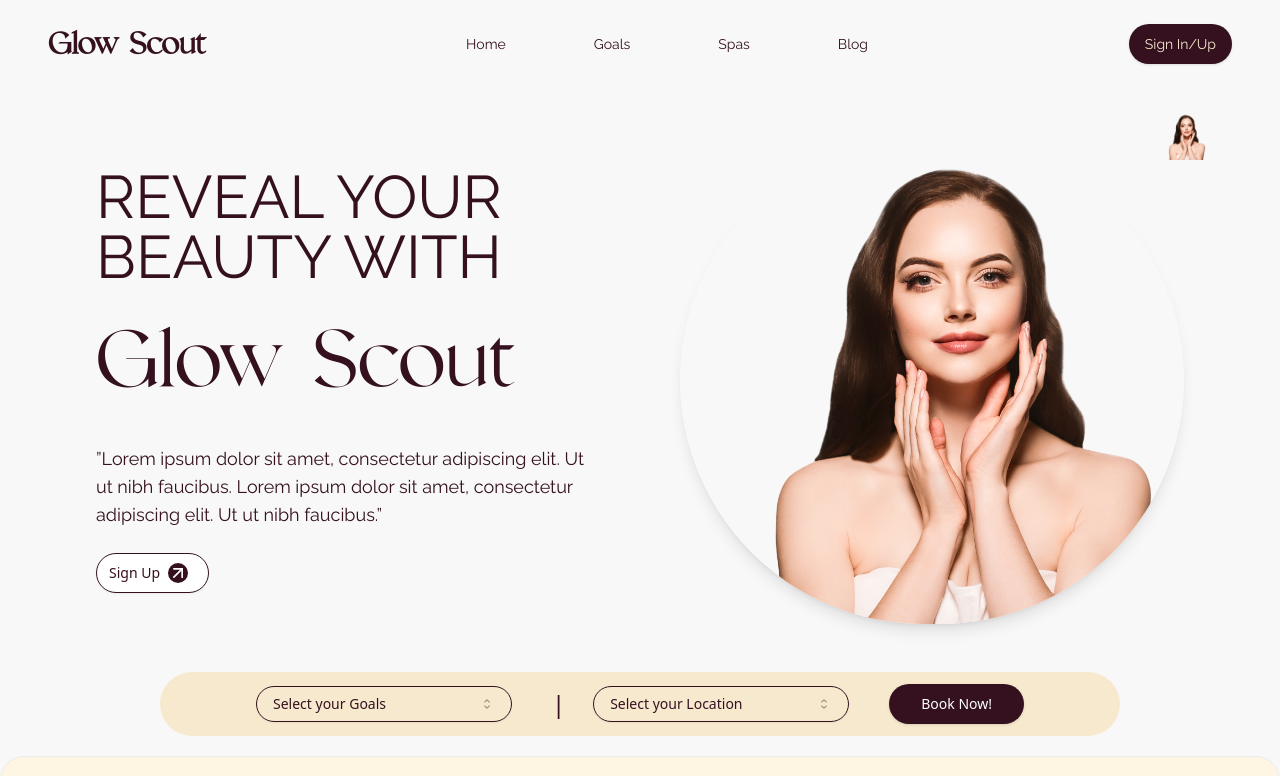
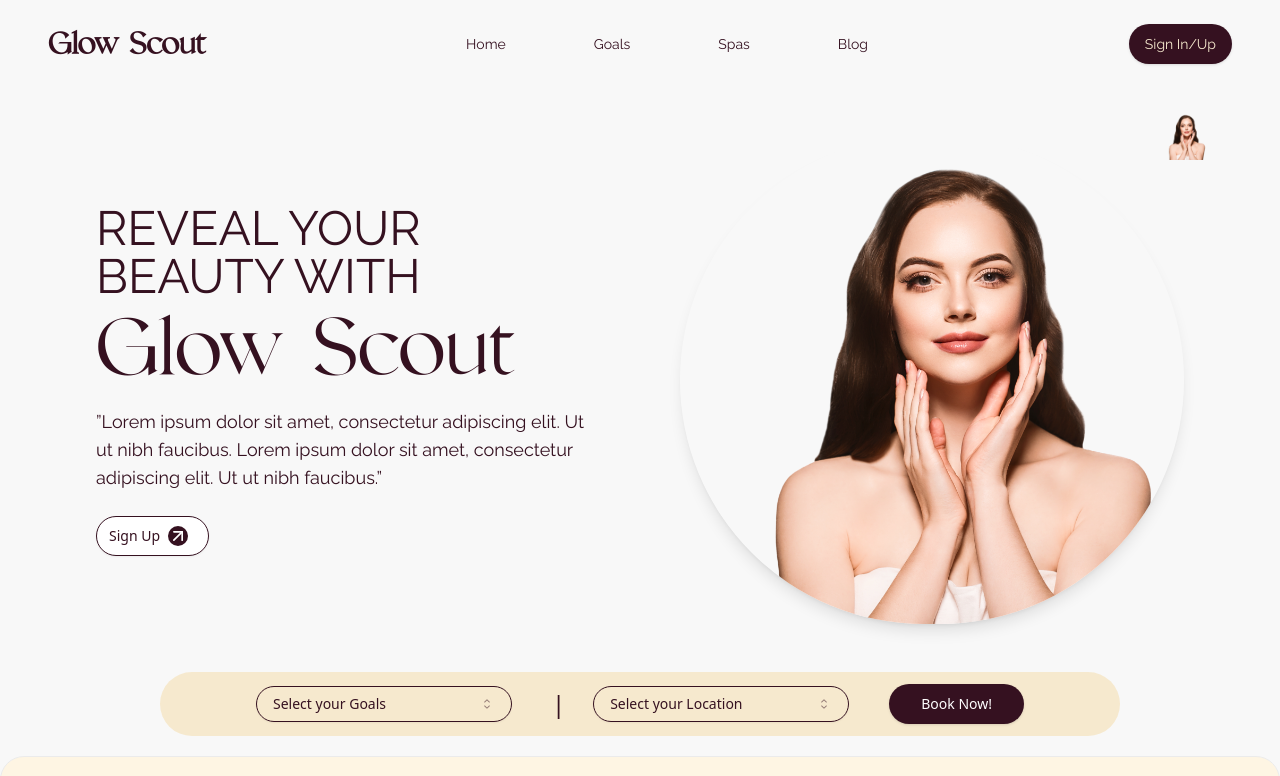
Before and after one commit to codingwithsaleem/glow-scout-nextjs-14, a Next.js app: page / in a window 1280 px wide. Shown: the top 776 px of the page. Built offline with nearby package versions, Linux system fonts and the light colour scheme.

Commit message:
dhfsduhfksjdh

```diff
--- a/src/components/homeComponet/HeroSection.jsx
+++ b/src/components/homeComponet/HeroSection.jsx
@@ -20,12 +20,12 @@ const HeroSection = () => {
         />
       </div> */}
       <div className="flex-1  text-left  md:pr-20">
-        <h1 className=" text-5xl md:text-6xl font-light font-raleway text-darkMahron">
+        <h1 className=" text-5xl md:text-5xl font-thin font-raleway text-darkMahron">
           REVEAL YOUR <br />
           BEAUTY WITH
         </h1>
 
-        <h2 className="text-6xl md:text-[80px] font-normal mb-2 font-valky leading-[80px] md:leading-[150px]">
+        <h2 className="text-3xl md:text-[80px] font-normal mb-2 font-valky leading-[80px] md:leading-[100px]">
           Glow Scout
         </h2>
         <p className="md:text-lg font-normal font-raleway mb-6 pr-4">
```
